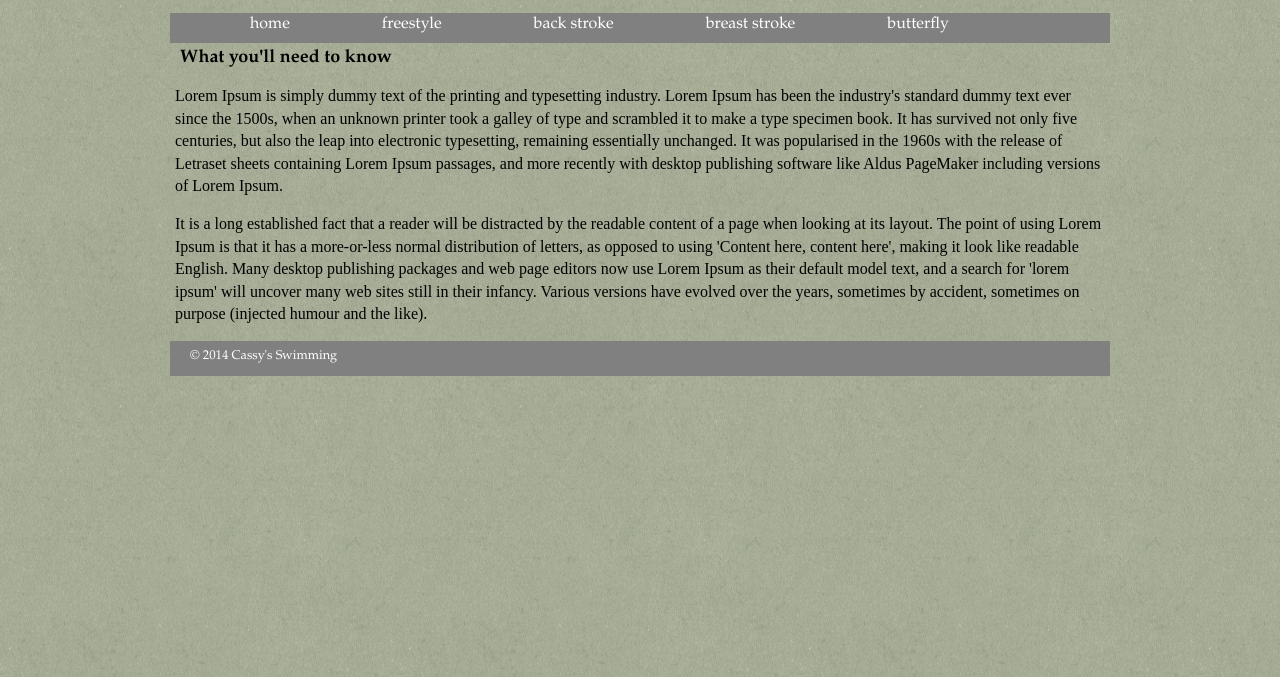
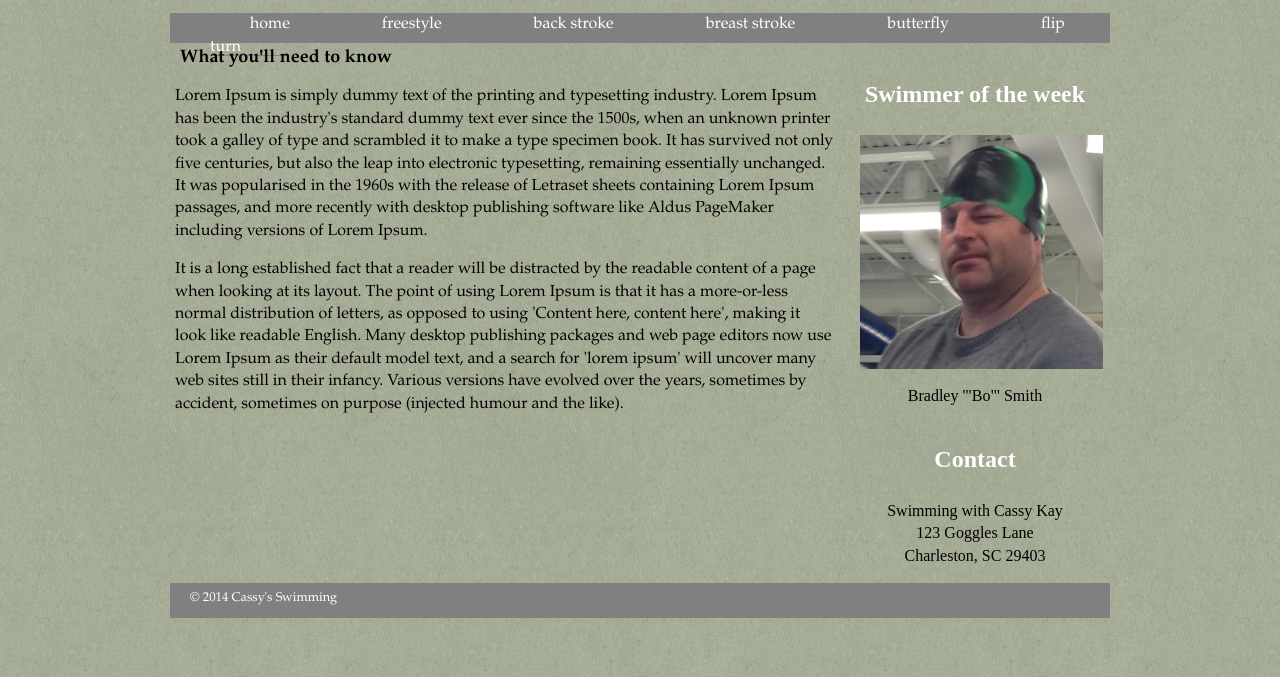
Before and after one commit to cassyk7/tigersaw, a plain HTML site: page index.html in a window 1280 px wide. Shown: the part 123-800 px from the top of the page. Drawn offline with Linux system fonts and the light colour scheme; files whose address does not match are found by name.

Commit message:
added an aside element with content and changed the display for the main section to inline-block

```diff
--- a/index.html
+++ b/index.html
@@ -17,9 +17,10 @@
   			<li><a href="">back stroke</a>
   			<li><a href="">breast stroke</a>
   			<li><a href="">butterfly</a>
+  			<li><a href="">flip turn</a>
   		</ul>
   	</nav>
-  	<section>
+  	<section id="needtoknow">
   	<h4>What you'll need to know</h4>
   	<p>
   		Lorem Ipsum is simply dummy text of the printing and typesetting industry.
@@ -43,9 +44,19 @@
  	 and the like).
   </p>
   	</section>
-
-
-
+  <aside>
+  	<section id="weekly">
+  		<h2>Swimmer of the week</h2>
+  		<img alt="pic of swimmer" src="images/BoCap.png" align="middle">
+  		<p>Bradley '"Bo"' Smith</p>
+   </section>
+   <section id="contact">
+   	<h2>Contact</h2>
+   	<p>Swimming with Cassy Kay<br />
+   	123 Goggles Lane<br />
+   	Charleston, SC 29403</p>
+   </section>
+  </aside>
 
 
 
--- a/stylesheets/styles.css
+++ b/stylesheets/styles.css
@@ -37,6 +37,9 @@ ul#nav li a{
 	padding-left: 40px;
 	padding-right: 40px;
 }
+ul#nav li a:HOVER, nav li a.current{
+	color: #000000;
+}
 body{
 	background-image: url("../images/green_cup.jpg");
 	background-position:center;
@@ -48,12 +51,20 @@ body{
 	width: 940px;
 	margin: 20px auto 20px auto;
 }
-section{
+section#needtoknow{
+	display:inline-block;
 	margin: 0px 5px;
-	font-family: "garamond, serif;"
+	font-family: "garamond", serif;
+	width: 659px;
+}
+section#weekly{
+	text-align: center;
+}
+section#contact{
+	text-align: center;
 }
 h4{
-	font-family: "garamond",serif;
+	font-family: "garamond", serif;
 	font-size: 18px;
 	margin: 4px 5px;
 }
@@ -70,3 +81,14 @@ footer{
 	padding: 5px 0px 0px 20px;
 	margin-bottom: 0px;
 }
+aside{
+	display: inline-block;
+	width: 230px;
+	float:right;
+	padding: 0px 20px 0px 20px;
+}
+aside h2{
+	padding: 20px 0px 10px 0px;
+	color: white;
+	text-align: center;
+}
```
Also changed, not shown: images/BoCap.png (added), images/swimmerdude.jpg (deleted).
